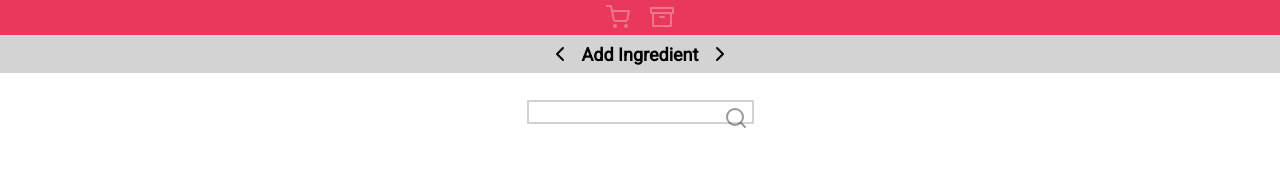
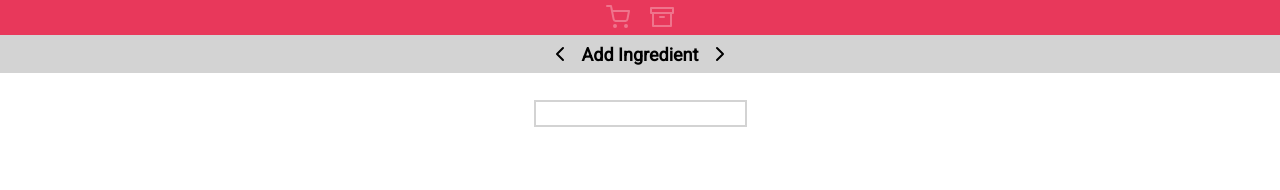
Before and after one commit to NiftyOctopus/lychee-list, a Vue app: page /item in a window 1280 px wide. Shown: the top 190 px of the page. Built offline with nearby package versions, Linux system fonts and the light colour scheme.

Commit message:
Cleaned up Search component

```diff
--- a/src/components/Search.vue
+++ b/src/components/Search.vue
@@ -2,7 +2,7 @@
     <div class='search'>
         <div class='wrapper'>
             <input id='input' type='text' v-model='text' @keyup='key'>
-            <img class='icon' src='../assets/icons/search.svg'>
+            <img v-if='showIcon' class='icon' src='../assets/icons/search.svg'>
         </div>
     </div>
 </template>
@@ -10,21 +10,13 @@
 
 
 <script>
-    //import SubComponent from '../components/SubComponent'
-
     export default {
         name: 'search',
-        components: { /* Subcomponents */ },
-        props: ['init'],
-        data() { return { text: '', timer: null }},
-        beforeCreate() {},
-        created() { this.text = this.init },
-        mounted() { /*document.getElementById('input').focus()*/ },
-        updated() {},
-        computed: { /*
-            Creates a new property
-            Updates when any dependant property changes */
-        },
+        props: ['init', 'showIcon'],
+        data() { return {
+            text:  this.init,
+            timer: null
+        }},
         watch: {
             text: function() {
                 window.clearTimeout(this.timer)
@@ -47,26 +39,26 @@
 <style scoped>
     .wrapper {
         position: relative;
-        display: inline-block;
+        display:  inline-block;
     }
 
     .icon {
         position: absolute;
-        top: 6px;
-        right: 6px;
-        opacity: 0.4;
+        top:      8px;
+        right:    7px;
+        opacity:  0.4;
     }
 
-    input[type=text] {
-        appearance:  none;
-        font-size:   16px;
-        font-weight: bold;
-        text-align:  center;
-        border:      2px solid lightgray;
-        outline:     none;
+    input {
+        appearance:    none;
+        font-family:  'Roboto', sans-serif;
+        font-size:     18px;
+        text-align:    center;
+        border:        2px solid lightgray;
+        outline:       none;
     }
 
     input:focus {
-        border: 2px solid #e8385b !important;
+        border: 2px solid #e8385b;
     }
 </style>
--- a/src/views/RecipeListView.vue
+++ b/src/views/RecipeListView.vue
@@ -3,7 +3,7 @@
         <div class='view-header'>
             <div id='view-title'><span>Recipes</span></div>
         </div>
-        <search :init='query' @update='updateQuery'></search>
+        <search :init='query' showIcon=true @update='updateQuery'></search>
 
         <div>
             <recipe
```
